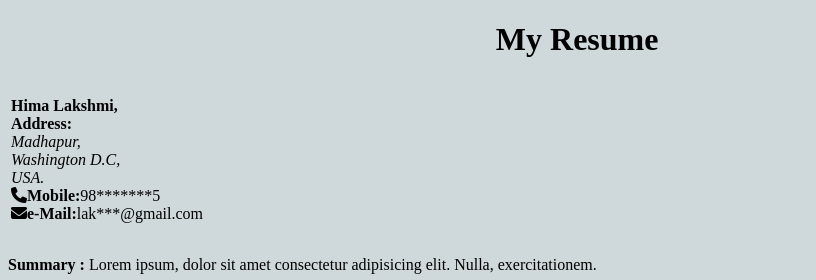
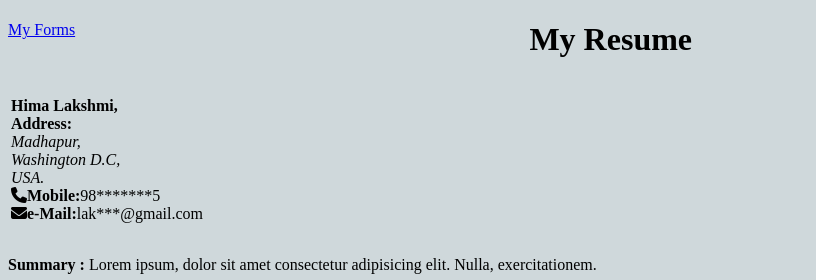
Before and after one commit to HimaLahar/HTML, a plain HTML site: page index.html in a window 1280 px wide. Shown: the top 280 px of the page, 0-816 px from the left. Drawn offline with Linux system fonts and the light colour scheme; grey boxes are pictures that could not be loaded.

Commit message:
links all

```diff
--- a/index.html
+++ b/index.html
@@ -14,6 +14,7 @@
     </style>
   </head>
   <body>
+    <a href="./forms.html" style="float:left;">My Forms</a>
     <a href="" download style="float:right;">Click To Download</a>
     <center><h1>My Resume</h1></center>
     <!---I have to change this-->
```
